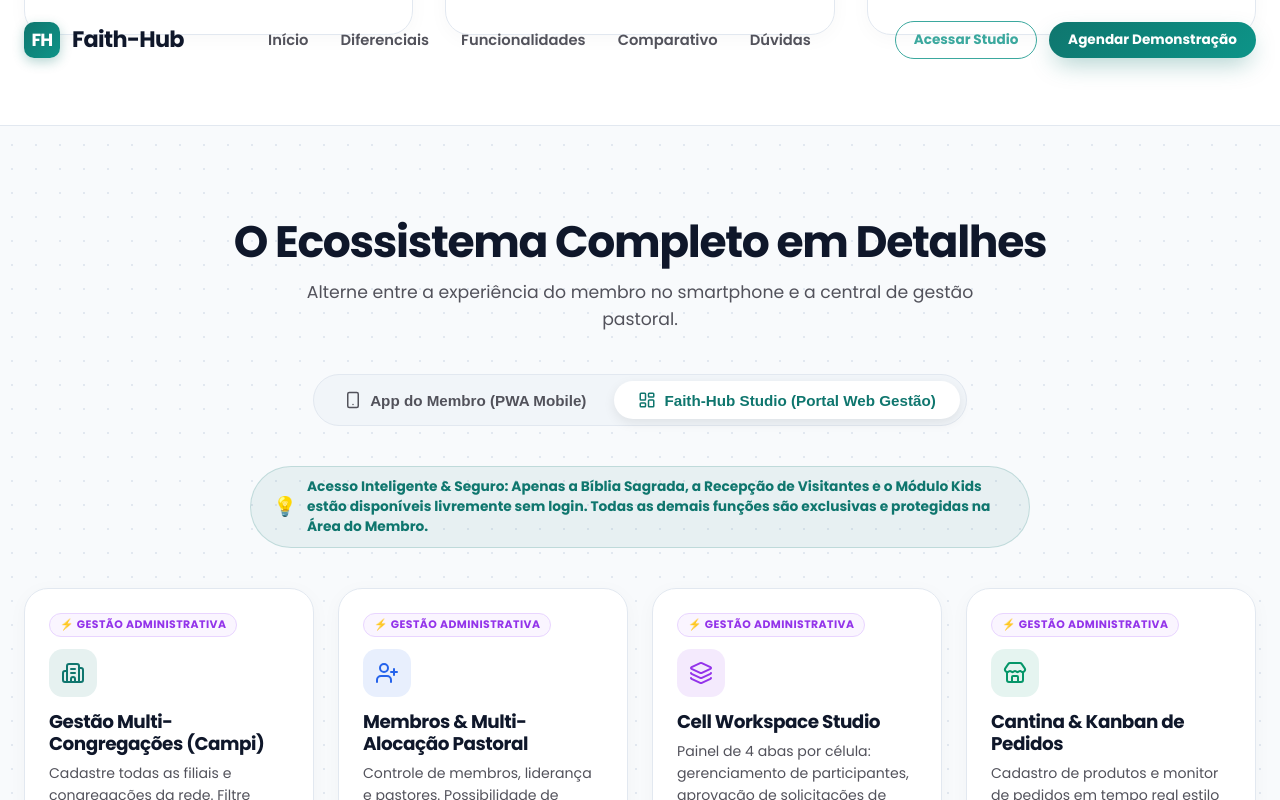
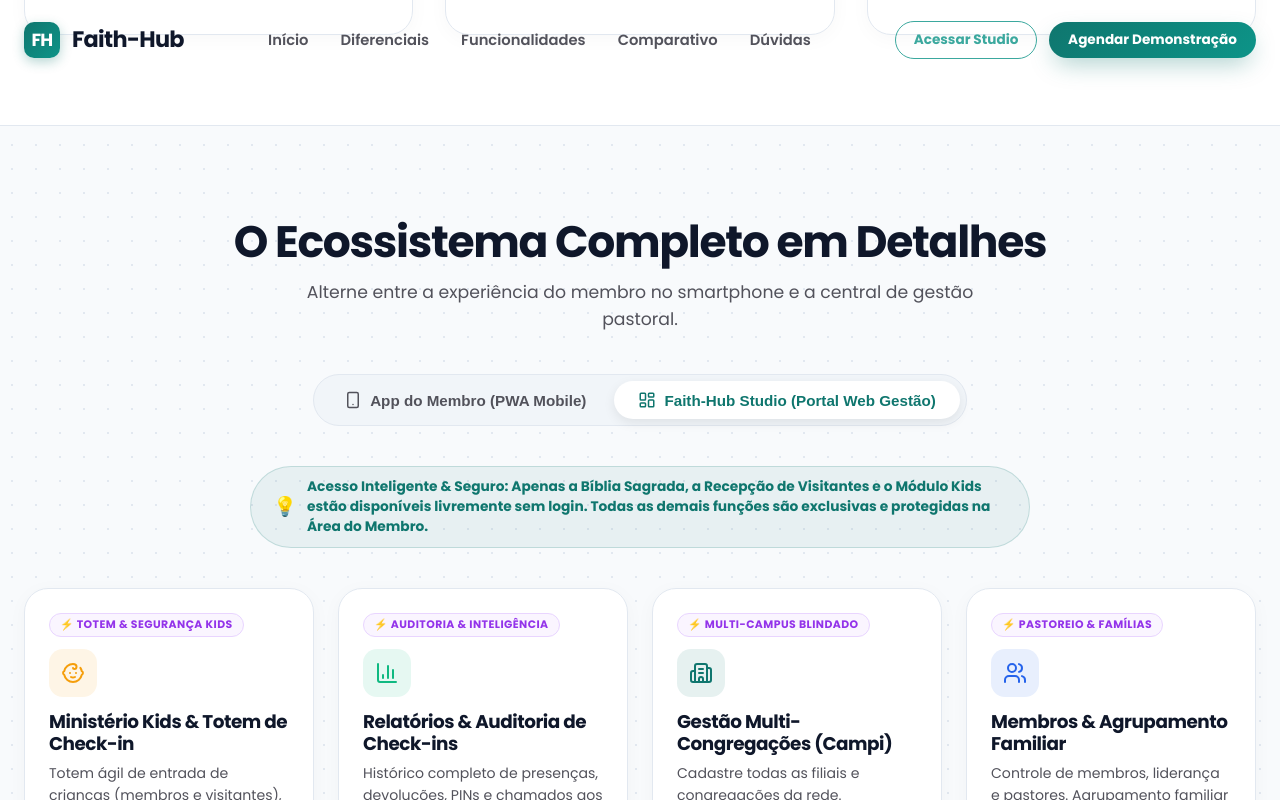
Before and after one commit to r-fsena/faith-hub-site, a React (Vite) app: page / in a window 1280 px wide. Both pictures are taken after a click on the button "Faith-Hub Studio (Portal Web Gestão)". Shown: the part 1427-2227 px from the top of the page. Built offline with nearby package versions, Linux system fonts and the light colour scheme.

Commit message:
feat(site): update studio ecosystem features and comparison table with Kids Totem, Audit Reports, and Multi-Campus Segregation

```diff
--- a/src/App.tsx
+++ b/src/App.tsx
@@ -25,7 +25,10 @@
   MessageCircle,
   HelpCircle,
   Building2,
-  Baby
+  Baby,
+  FileText,
+  BarChart3,
+  Users
 } from 'lucide-react';
 import './App.css';
 
@@ -452,33 +455,57 @@
           {activeTab === 'studio' && (
             <div className="features-grid animate-fade-in-up">
 
-              {/* 1. Multi-Congregações */}
+              {/* 1. Ministério Kids & Totens */}
               <div className="feature-card">
-                <span className="badge-pill badge-admin">⚡ Gestão Administrativa</span>
+                <span className="badge-pill badge-admin">⚡ Totem & Segurança Kids</span>
+                <div className="feature-icon-wrapper" style={{ background: 'rgba(245, 158, 11, 0.1)', color: '#f59e0b' }}>
+                  <Baby size={24} />
+                </div>
+                <h3 className="feature-title">Ministério Kids & Totem de Check-in</h3>
+                <p className="feature-text">
+                  Totem ágil de entrada de crianças (membros e visitantes), geração de PIN diário de 4 dígitos, crachás digitais, checkout seguro por QR Code e alertas em tempo real aos pais via App e WhatsApp.
+                </p>
+              </div>
+
+              {/* 2. Relatórios & Auditoria */}
+              <div className="feature-card">
+                <span className="badge-pill badge-admin">⚡ Auditoria & Inteligência</span>
+                <div className="feature-icon-wrapper" style={{ background: 'rgba(16, 185, 129, 0.1)', color: '#10b981' }}>
+                  <BarChart3 size={24} />
+                </div>
+                <h3 className="feature-title">Relatórios & Auditoria de Check-ins</h3>
+                <p className="feature-text">
+                  Histórico completo de presenças, devoluções, PINs e chamados aos pais. Painel de KPIs ao vivo com exportação em 1 clique para Excel (.csv com BOM) e Impressão formatada em PDF.
+                </p>
+              </div>
+
+              {/* 3. Multi-Congregações */}
+              <div className="feature-card">
+                <span className="badge-pill badge-admin">⚡ Multi-Campus Blindado</span>
                 <div className="feature-icon-wrapper" style={{ background: 'rgba(15, 118, 110, 0.1)', color: '#0f766e' }}>
                   <Building2 size={24} />
                 </div>
                 <h3 className="feature-title">Gestão Multi-Congregações (Campi)</h3>
                 <p className="feature-text">
-                  Cadastre todas as filiais e congregações da rede. Filtre relatórios e operações por congregação específica ou visualize o consolido geral.
+                  Cadastre todas as filiais e congregações da rede. Segregação de acesso automática por liderança autorizada e visão global consolidada para pastores seniores.
                 </p>
               </div>
 
-              {/* 2. Membros & Pastores */}
+              {/* 4. Membros & Famílias */}
               <div className="feature-card">
-                <span className="badge-pill badge-admin">⚡ Gestão Administrativa</span>
+                <span className="badge-pill badge-admin">⚡ Pastoreio & Famílias</span>
                 <div className="feature-icon-wrapper" style={{ background: 'rgba(37, 99, 235, 0.1)', color: '#2563eb' }}>
-                  <UserPlus size={24} />
+                  <Users size={24} />
                 </div>
-                <h3 className="feature-title">Membros & Multi-Alocação Pastoral</h3>
+                <h3 className="feature-title">Membros & Agrupamento Familiar</h3>
                 <p className="feature-text">
-                  Controle de membros, liderança e pastores. Possibilidade de alocar pastores a múltiplas congregações ou atribuir permissão global da rede.
+                  Controle de membros, liderança e pastores. Agrupamento familiar automático de crianças com seus responsáveis na base de dados para conferência e segurança.
                 </p>
               </div>
 
-              {/* 3. Cell Workspace Studio */}
+              {/* 5. Cell Workspace Studio */}
               <div className="feature-card">
-                <span className="badge-pill badge-admin">⚡ Gestão Administrativa</span>
+                <span className="badge-pill badge-admin">⚡ Pequenos Grupos</span>
                 <div className="feature-icon-wrapper" style={{ background: 'rgba(147, 51, 234, 0.1)', color: '#9333ea' }}>
                   <Layers size={24} />
                 </div>
@@ -488,21 +515,21 @@
                 </p>
               </div>
 
-              {/* 4. Kanban de Pedidos PDV */}
+              {/* 6. Kanban de Pedidos PDV */}
               <div className="feature-card">
-                <span className="badge-pill badge-admin">⚡ Gestão Administrativa</span>
+                <span className="badge-pill badge-admin">⚡ Cantina & Livraria</span>
                 <div className="feature-icon-wrapper" style={{ background: 'rgba(5, 150, 105, 0.1)', color: '#059669' }}>
                   <Store size={24} />
                 </div>
                 <h3 className="feature-title">Cantina & Kanban de Pedidos</h3>
                 <p className="feature-text">
-                  Cadastro de produtos e monitor de pedidos em tempo real estilo Trello para a cozinha/cantina: Novo ➔ Em Preparo ➔ Pronto ➔ Entregue.
+                  Cadastro de produtos e monitor de pedidos em tempo real estilo Trello para a cozinha/cantina: Novo ➔ Em Preparo ➔ Pronto ➔ Entregue, com split financeiro.
                 </p>
               </div>
 
-              {/* 5. Scanner de Ingressos */}
+              {/* 7. Scanner de Ingressos */}
               <div className="feature-card">
-                <span className="badge-pill badge-admin">⚡ Gestão Administrativa</span>
+                <span className="badge-pill badge-admin">⚡ Ticketing & Portaria</span>
                 <div className="feature-icon-wrapper" style={{ background: 'rgba(234, 88, 12, 0.1)', color: '#ea580c' }}>
                   <QrCode size={24} />
                 </div>
@@ -512,9 +539,9 @@
                 </p>
               </div>
 
-              {/* 6. Central de Transmissões */}
+              {/* 8. Central de Transmissões */}
               <div className="feature-card">
-                <span className="badge-pill badge-admin">⚡ Gestão Administrativa</span>
+                <span className="badge-pill badge-admin">⚡ Mídia & Transmissões</span>
                 <div className="feature-icon-wrapper" style={{ background: 'rgba(239, 68, 68, 0.1)', color: '#ef4444' }}>
                   <Tv size={24} />
                 </div>
@@ -524,39 +551,51 @@
                 </p>
               </div>
 
-              {/* 7. Devocionais & Estudos */}
+              {/* 9. Devocionais & Estudos */}
               <div className="feature-card">
-                <span className="badge-pill badge-admin">⚡ Gestão Administrativa</span>
+                <span className="badge-pill badge-admin">⚡ Nutrição Espiritual</span>
                 <div className="feature-icon-wrapper" style={{ background: 'rgba(234, 179, 8, 0.1)', color: '#eab308' }}>
                   <Sun size={24} />
                 </div>
-                <h3 className="feature-title">Studio de Devocionais</h3>
+                <h3 className="feature-title">Studio de Devocionais & Estudos</h3>
                 <p className="feature-text">
-                  Editor rico de mensagens e estudos bíblicos com agendamento de publicação para nutrir os membros todos os dias às 6h da manhã.
+                  Editor rico de mensagens e estudos bíblicos com agendamento de publicação para nutrir os membros todos os dias com a Palavra pastoral.
                 </p>
               </div>
 
-              {/* 8. Moderação Pastoral */}
+              {/* 10. Moderação Pastoral */}
               <div className="feature-card">
-                <span className="badge-pill badge-admin">⚡ Gestão Administrativa</span>
+                <span className="badge-pill badge-admin">⚡ Acolhimento Pastoral</span>
                 <div className="feature-icon-wrapper" style={{ background: 'rgba(99, 102, 241, 0.1)', color: '#6366f1' }}>
                   <MessageCircle size={24} />
                 </div>
                 <h3 className="feature-title">Mural Pastoral de Orações</h3>
                 <p className="feature-text">
-                  Acompanhamento confidencial dos motivos de oração do rebanho, com atalho direto de WhatsApp para aconselhamento pastoral.
+                  Acompanhamento confidencial dos motivos de oração do rebanho, com atalho direto de WhatsApp para aconselhamento pastoral imediato.
                 </p>
               </div>
 
-              {/* 9. Branding White-Label */}
+              {/* 11. Branding White-Label */}
               <div className="feature-card">
-                <span className="badge-pill badge-admin">⚡ Gestão Administrativa</span>
+                <span className="badge-pill badge-admin">⚡ Identidade Própria</span>
                 <div className="feature-icon-wrapper" style={{ background: 'rgba(15, 118, 110, 0.1)', color: '#0f766e' }}>
                   <Globe2 size={24} />
                 </div>
-                <h3 className="feature-title">Customização White-Label</h3>
+                <h3 className="feature-title">Identidade White-Label & PWA Studio</h3>
                 <p className="feature-text">
                   Defina as cores institucionais, logos, banners, dados de endereço e chaves de pagamento (Pagar.me e PIX) exclusivas da sua denominação.
+                </p>
+              </div>
+
+              {/* 12. Propostas Digitais & SaaS */}
+              <div className="feature-card">
+                <span className="badge-pill badge-admin">⚡ Expansão & SaaS</span>
+                <div className="feature-icon-wrapper" style={{ background: 'rgba(2, 132, 199, 0.1)', color: '#0284c7' }}>
+                  <FileText size={24} />
+                </div>
+                <h3 className="feature-title">Propostas Digitais & Provisionamento</h3>
+                <p className="feature-text">
+                  Gerador de propostas eletrônicas públicas com aceite digital e provisionamento automático instantâneo de instâncias na nuvem AWS.
                 </p>
               </div>
 
@@ -598,8 +637,18 @@
                   <td>Membro precisa alternar para outro app ou não tem</td>
                 </tr>
                 <tr>
+                  <td><strong>Ministério Kids & Totens</strong></td>
+                  <td className="comp-highlight">Totem expresso, PIN 4 dígitos, crachás e chamados via App/WhatsApp</td>
+                  <td>Fichas manuais de papel, risco na devolução e sem alertas</td>
+                </tr>
+                <tr>
+                  <td><strong>Relatórios & Auditoria Kids</strong></td>
+                  <td className="comp-highlight">Histórico de presenças, métricas ao vivo e exportação Excel/PDF</td>
+                  <td>Sem histórico nem auditoria de operadores e saídas</td>
+                </tr>
+                <tr>
                   <td><strong>Gestão Multi-Campus</strong></td>
-                  <td className="comp-highlight">Sede e Filiais integradas no mesmo painel</td>
+                  <td className="comp-highlight">Sede e Filiais integradas com segregação de líderes</td>
                   <td>Planilhas do Excel separadas que nunca batem</td>
                 </tr>
                 <tr>
```
